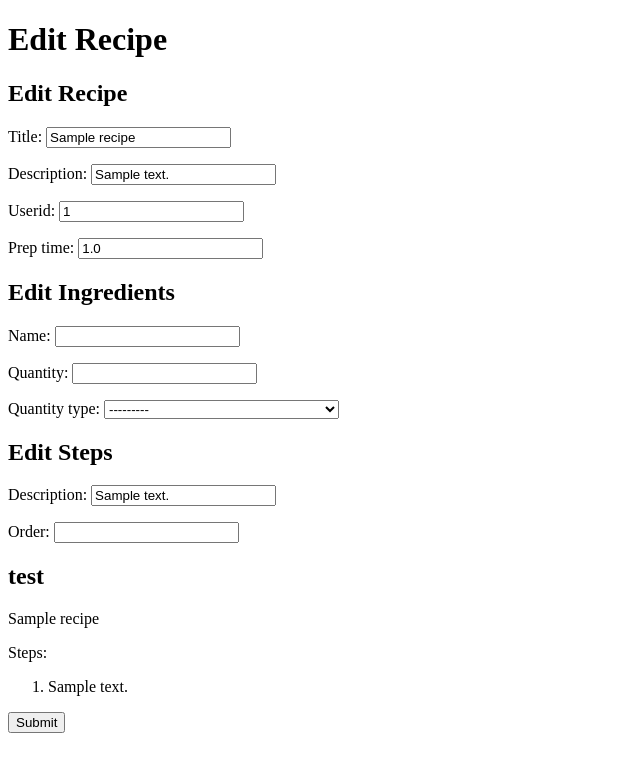
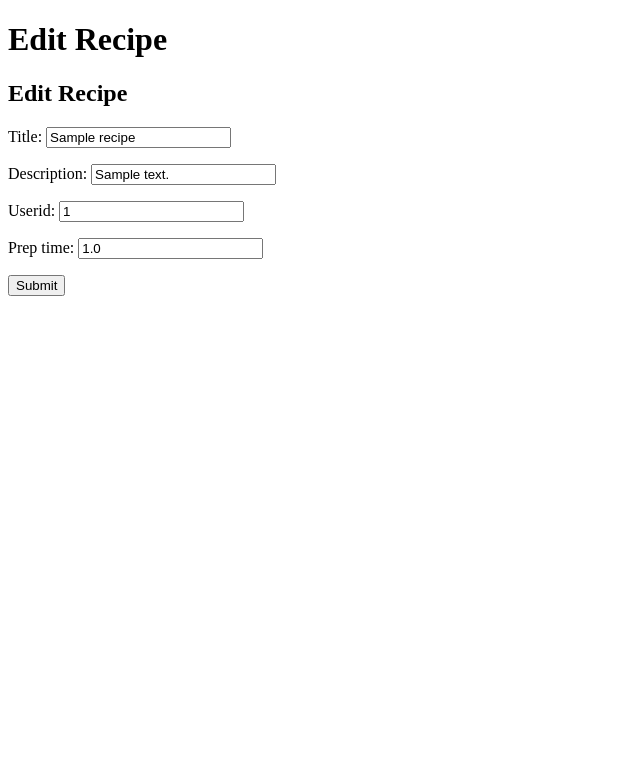
Before and after one commit to Jason0705/ICanCook, a Django app: page /recipes/1/edit/ in a window 1280 px wide. Shown: the top 772 px of the page, without its empty margins (0-640 px from the left). Run offline with Django 3.2, Linux system fonts and the light colour scheme; a user stored in the database is signed in; tables that the repository leaves empty hold one stand-in row (values such as "Sample post").

Commit message:
Recipe Details page more refined.

```diff
--- a/mysite/recipes/templates/recipes/edit.html
+++ b/mysite/recipes/templates/recipes/edit.html
@@ -6,13 +6,7 @@
 			{% csrf_token %}
 			<h2>Edit Recipe</h2>
 			{{ recipe_form.as_p}}
-			<h2>Edit Ingredients</h2>
-			{{ ingredient_form.as_p}}
-			<h2>Edit Steps</h2>
-			{{ step_form.as_p}}
-			<h2>test</h2>
-			{{ recipe.title }}
-			<p>Steps: <ol> {% for step in recipe.step_set.all %} <li>{{ step.description }} </li> {% endfor %}</ol></p>
+
 			<input type='submit'>
 		</form>
 </body>
--- a/mysite/recipes/views.py
+++ b/mysite/recipes/views.py
@@ -60,16 +60,12 @@ def edit(request, rid):
 
     if request.POST:
         recipe_form = RecipeForm(request.POST, instance=edit_recipe)
-        ingredient_form = IngredientForm(instance=edit_recipe)
-        step_form = StepForm(instance=edit_recipe)
-        context = {'recipe_form': recipe_form, 'ingredient_form': ingredient_form, 'step_form': step_form, 'recipe': edit_recipe}
+        context = {'recipe_form': recipe_form}
         if recipe_form.is_valid():
             recipe_form.save()
     else:
         recipe_form = RecipeForm(instance=edit_recipe)
-        ingredient_form = IngredientForm(instance=edit_recipe)
-        step_form = StepForm(instance=edit_recipe)
-        context = {'recipe_form': recipe_form, 'ingredient_form': ingredient_form, 'step_form': step_form, 'recipe': edit_recipe}
+        context = {'recipe_form': recipe_form}
     return render(request, 'recipes/edit.html', context)
 
 @login_required(login_url='/login/')
```
Also changed, not shown: 1 other file.
